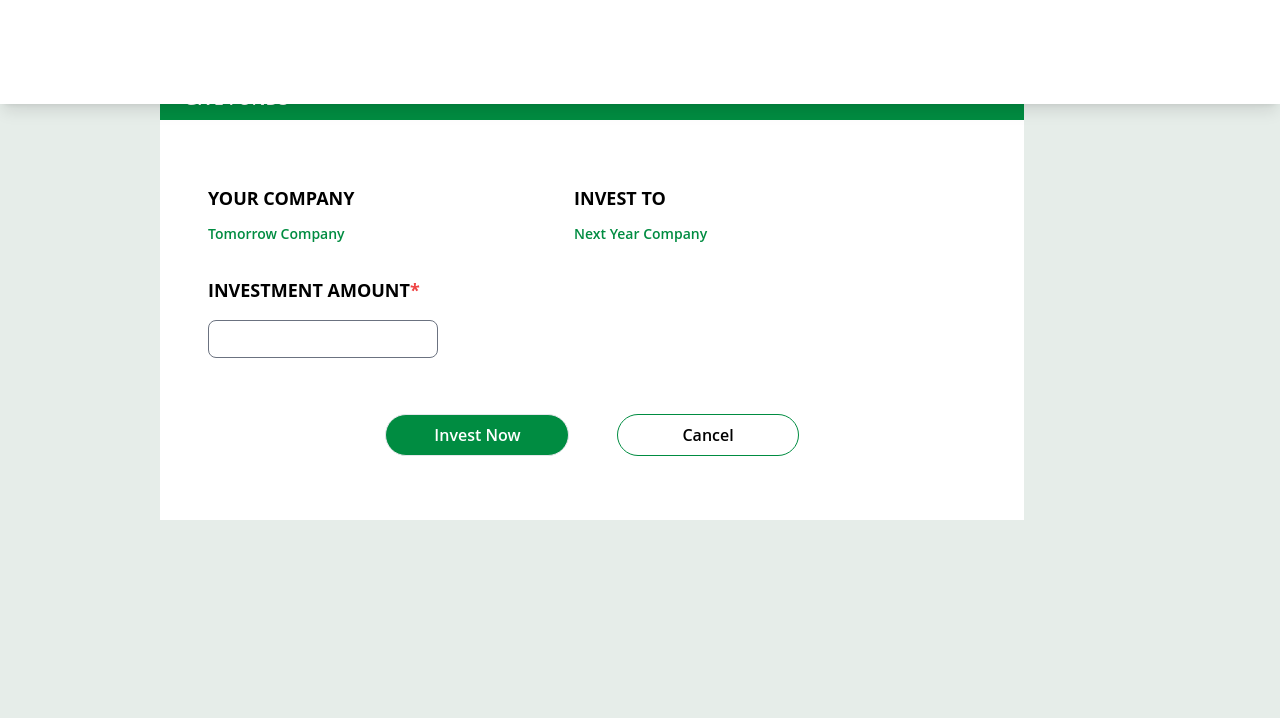
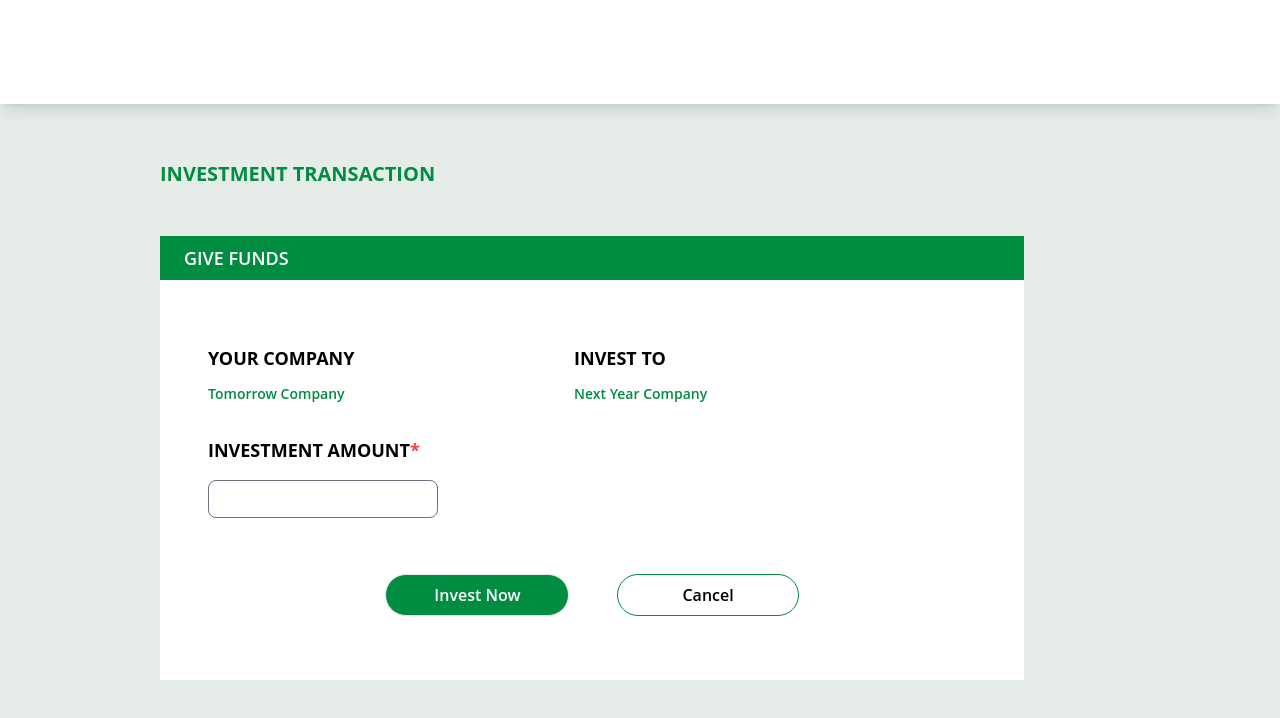
Before and after one commit to aziemp66/Google-Solution-Project, a React (Create React App) app in the folder client/: page /transaction in a window 1280 px wide. Shown: the top 718 px of the page. Built offline with nearby package versions, Linux system fonts and the light colour scheme.

Commit message:
Minor change Transaction.js

```diff
--- a/client/src/components/Transaction/Transaction.js
+++ b/client/src/components/Transaction/Transaction.js
@@ -2,7 +2,7 @@ function Transaction() {
     return (
         <section className="flex flex-col gap-12 pb-12 2xl:pb-12 px-40 2xl:px-40 w-full mx-auto 2xl:w-full h-[100vh] 2xl:h-[100vh] bg-[#E6EDE9]">
             <div className="flex flex-col w-full 2xl:w-full gap-4">
-                <div className="flex justify-start items-start w-full 2xl:w-full mt:40 2xl:mt-40 mb-0 2xl:mb-0">
+                <div className="flex justify-start items-start w-full 2xl:w-full mt-40 2xl:mt-40 mb-0 2xl:mb-0">
                     <h1 className="font-bold text-[#008C41] text-xl 2xl:text-3xl" >INVESTMENT TRANSACTION</h1>
                 </div>
             </div>
```
